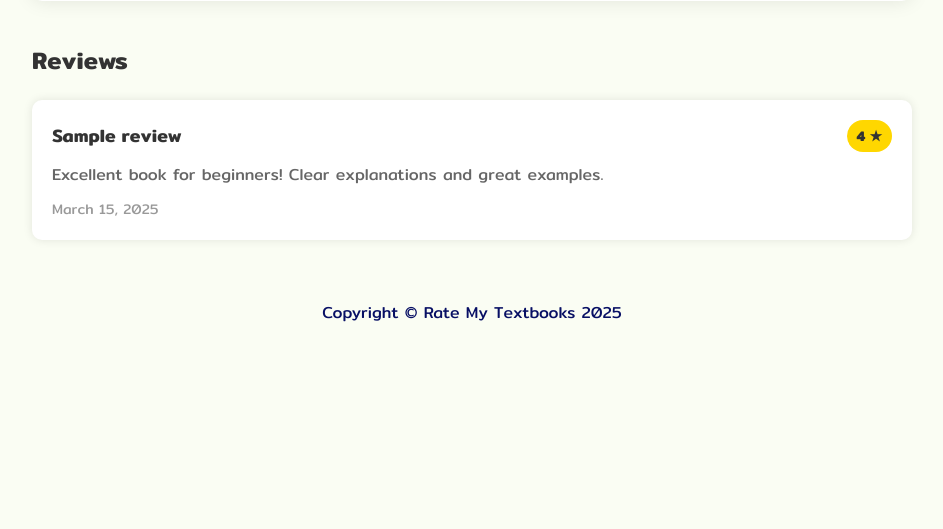
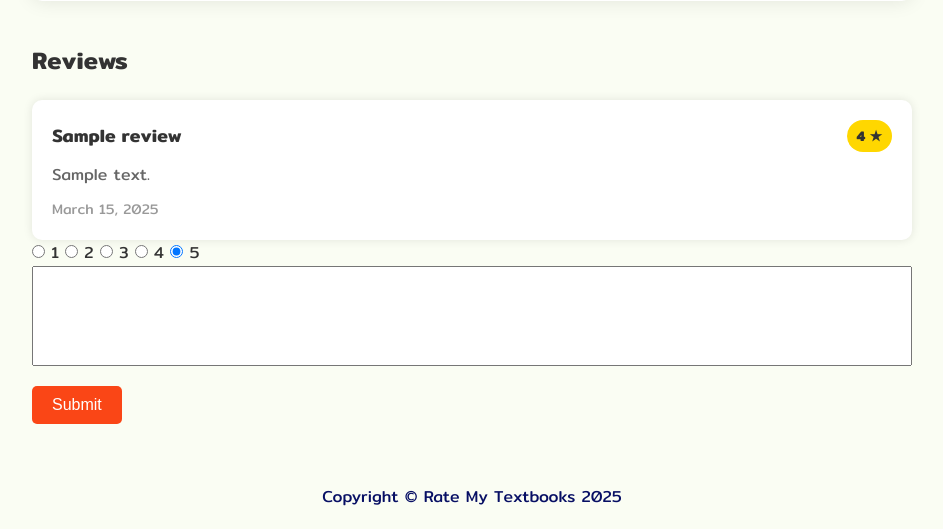
Before and after one commit to TheShmill/textbook-reviews, a Flask app: template backend/templates/bookpage.html in a window 1280 px wide. Shown: the part 485-1014 px from the top of the page, without its empty margins (168-1111 px from the left). Before the commit the page ends 807 px from the top, so only its background shows below. Run offline with Flask 3, Linux system fonts and the light colour scheme; the template is opened without the code that fills it: most values are stand-ins (such as "Sample title", 1, 10 or a date in 2020).

Commit message:
Implement leaving reviews

```diff
--- a/backend/server.py
+++ b/backend/server.py
@@ -164,7 +164,7 @@ def get_book(book_id):
         .cursor()
         .execute(
             """
-            SELECT title, author, year, edition, isbn, AVG(stars)
+            SELECT title, author, year, edition, isbn, AVG(stars), books.rowid
             FROM books
             LEFT JOIN reviews
             ON books.rowid = reviews.bookid
@@ -180,6 +180,7 @@ def get_book(book_id):
         return {"error": "Book not found"}
     return env.get_template("bookpage.html").render(
         user=user(),
+        bookid=book_id,
         title=book[0],
         author=book[1],
         year=book[2],
@@ -228,15 +229,24 @@ def get_user(user_id):
         x += 1
     return res
 
-@app.route("/book/review/")
-def new_review(user_id, stars, book_id, comment):
-    cursor=get_db().execute(
-            """
-            INSERT INTO reviews(user_id, stars, comment, book_id)
+
+@app.route("/book/<int:book_id>/review/")
+def new_review(book_id):
+    stars = int(request.args.get("stars"))
+    comment = request.args.get("comment")
+    if comment == "":
+        comment = None
+    print(stars, comment.__repr__())
+    cursor = get_db().execute(
+        """
+            INSERT INTO reviews(userid, stars, bookid, comment)
             VALUES (?, ?, ?, ?)
-            """, (user_id, stars, book_id, comment)
-        )
+            """,
+        (user().id, stars, book_id, comment),
+    )
+    get_db().commit()
     return redirect(f"/book/{book_id}")
+
 
 if __name__ == "__main__":
     app.run(host="0.0.0.0", port=8000)
--- a/backend/templates/bookpage.html
+++ b/backend/templates/bookpage.html
@@ -64,13 +64,37 @@
                     <span class="review-author">{{ review["name"] }}</span>
                     <div class="review-rating">{{ review["stars"] }} ★</div>
                 </div>
-                <p class="review-content">Excellent book for beginners! Clear explanations and great examples.</p>
+                {% if review["comment"] is not none %}
+                <p class="review-content">{{ review["comment"] }}</p>
+                {% endif %}
                 <p class="review-date">March 15, 2025</p>
             </div>
             {% else %}
             <h1>No reviews yet</h1>
             {% endfor %}
         </div>
+        {% if user is not none %}
+        <div>
+            <form action="/book/{{ bookid }}/review">
+                <input id="1" name="stars" type="radio" value="1" required>
+                <label for="1">1</label>
+                <input id="2" name="stars" type="radio" value="2">
+                <label for="2">2</label>
+                <input id="3" name="stars" type="radio" value="3">
+                <label for="3">3</label>
+                <input id="4" name="stars" type="radio" value="4">
+                <label for="4">4</label>
+                <input id="5" name="stars" type="radio" value="5" checked>
+                <label for="5">5</label>
+                <input style="width: 100%; height: 100px;" name="comment" type="text">
+                <br>
+                <input class="rate-button" type="submit">
+            </form>
+            </form>
+        </div>
+        {% else %}
+        <a href="/login"><button>Login to leave a review</button></a>
+        {% endif %}
     </div>
     <div class="footer">
         <div class="footer-text">Copyright © Rate My Textbooks 2025</div>
```
